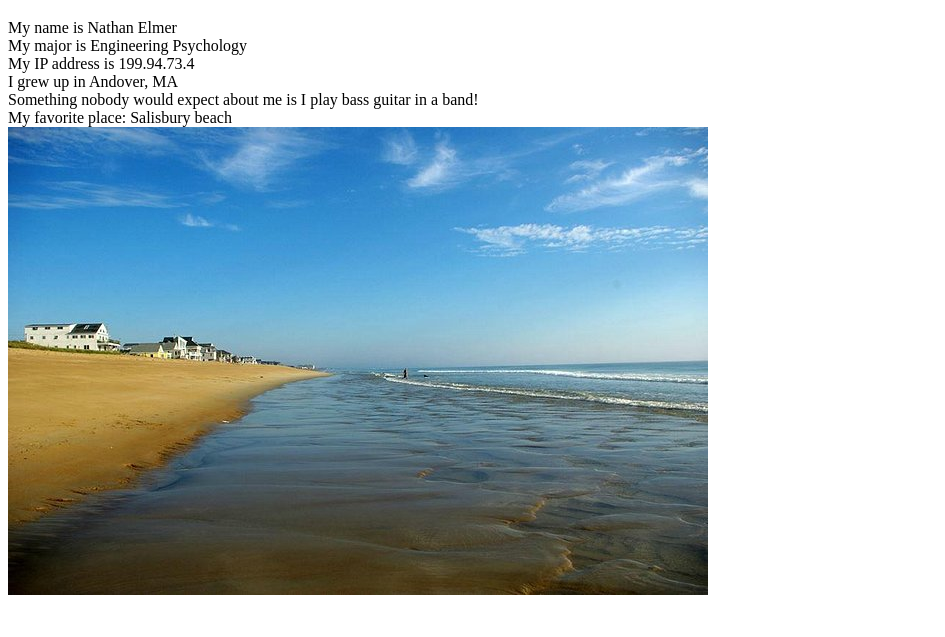
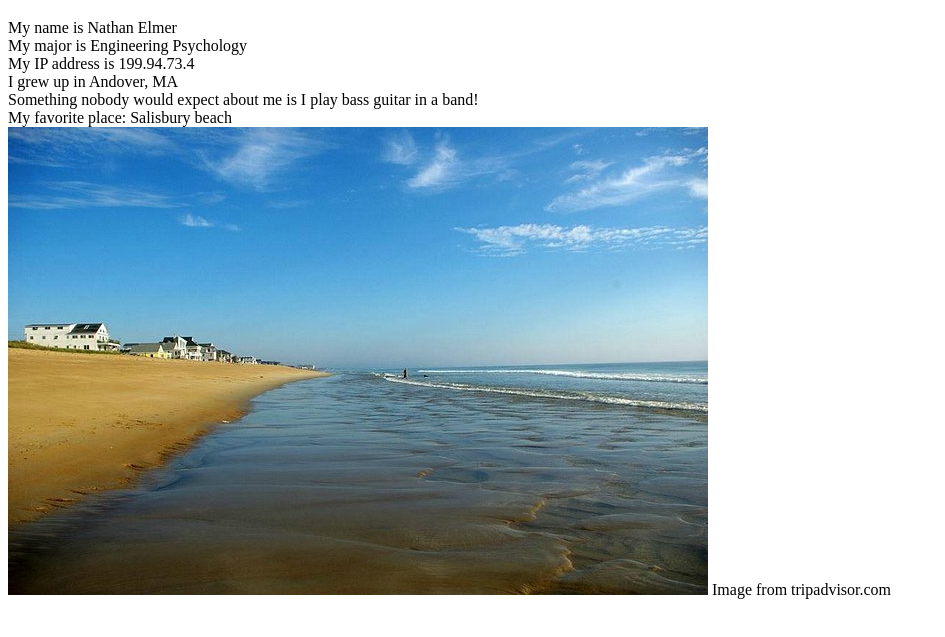
Before and after one commit to nathan-elmer/CS20, a plain HTML site: page index.html in a window 1280 px wide. Shown: the part 61-698 px from the top of the page, without its empty margins (0-945 px from the left). Drawn offline with Linux system fonts and the light colour scheme.

Commit message:
Update index.html
Added image source

```diff
--- a/index.html
+++ b/index.html
@@ -11,5 +11,6 @@
       Something nobody would expect about me is I play bass guitar in a band!<br>
       My favorite place: Salisbury beach<br>
       <img src="salisbury-beach.jpg" alt="Test">
+      Image from tripadvisor.com
   </body>
 </html>
```
